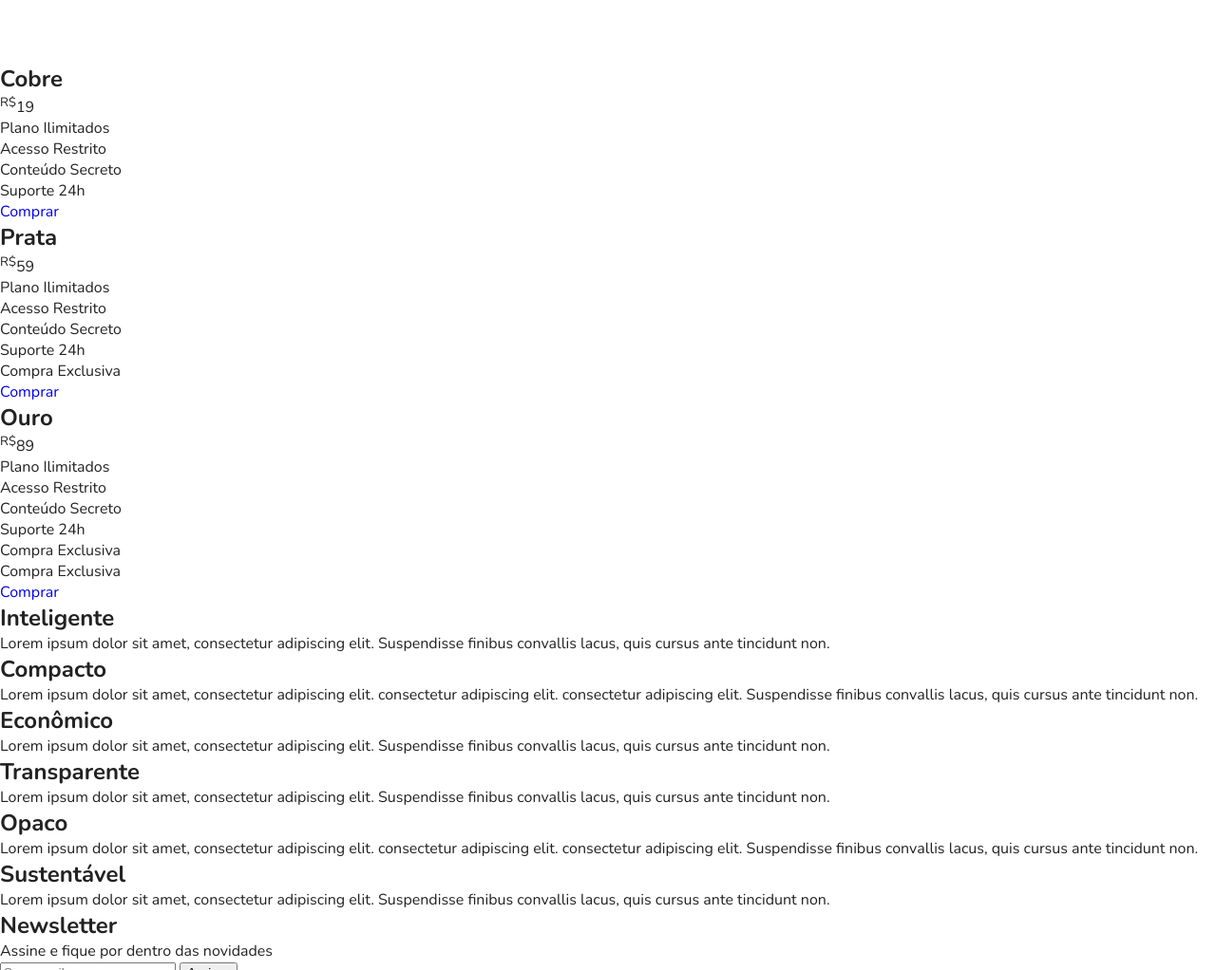
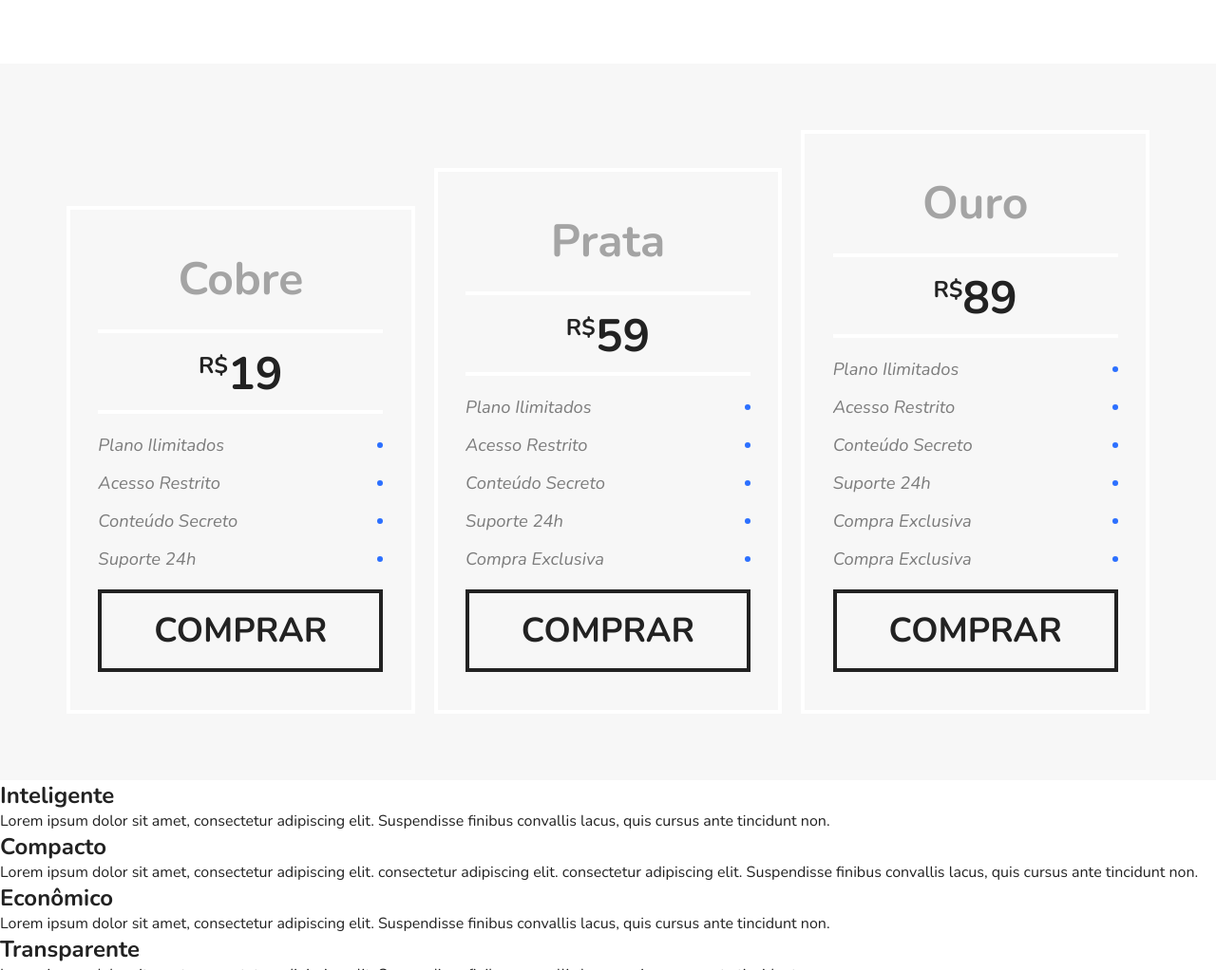
Before and after one commit to marcelobiao/flex-blog, a plain HTML site: page index.html in a window 1280 px wide. Shown: the part 1754-2776 px from the top of the page at 95% size. Drawn offline with nearby package versions, Linux system fonts and the light colour scheme.

Commit message:
Criando css da sessão de preço

```diff
--- a/css/styles.css
+++ b/css/styles.css
@@ -172,4 +172,96 @@ img{
 .blue {
     border-top: 8px solid #66d9eb;
 }
+
+/*Preco*/
+
+.preco {
+    background: #f7f7f7;
+    padding: 60px;
+    display: flex;
+    flex-wrap: wrap;
+    align-items: flex-end;
 }
+
+.preco-item {
+    flex: 1 1 0;
+    border: 4px solid white;
+    padding: 20px;
+    margin: 10px;
+    min-width: 260px;
+}
+
+.preco-item h2 {
+    font-size: 3em;
+    color: #a4a4a4;
+    text-align: center;
+    margin-top: 20px;
+}
+
+.preco-item span {
+    max-width: 300px;
+    margin: 20px auto;
+    display: block;
+    font-size: 3em;
+    text-align: center;
+    font-weight: bold;
+    padding: 10px 0 5px 0;
+    border-top: 4px solid white;
+    border-bottom: 4px solid white;
+}
+
+.preco-item sup {
+  font-size: 1.5rem;
+}
+
+.preco-item ul {
+  max-width: 300px;
+  margin: 20px auto;
+  font-size: 1.15em;
+  font-style: italic;
+  color: #7c7c7c;
+}
+
+.preco-item li {
+  display: flex;
+  justify-content: space-between;
+  align-items: center;
+  margin-bottom: 15px;
+}
+
+.preco-item li::after {
+  content: '';
+  display: block;
+  width: 6px;
+  height: 6px;
+  background: #2c70ff;
+  border-radius: 50%;
+}
+
+.preco-item a {
+  max-width: 300px;
+  display: block;
+  margin: 20px auto;
+  border: 4px solid;
+  color: #222;
+  text-transform: uppercase;
+  font-weight: bold;
+  font-size: 2.25em;
+  padding: 15px 0;
+  text-align: center;
+}
+
+@media (max-width: 800px){
+  .preco{
+    padding-left: 10px;
+    padding-right: 10px;
+  }
+
+  .preco .preco-item:nth-child(3){
+    order: -2;
+  }
+
+  .preco .preco-item:nth-child(2){
+    order: -1;
+  }
+}
```
